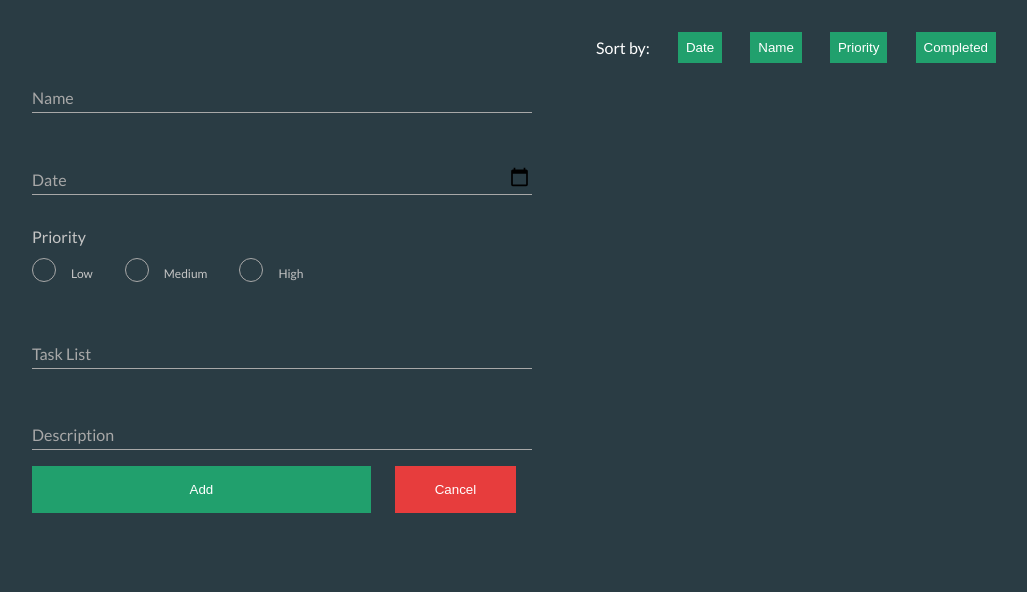
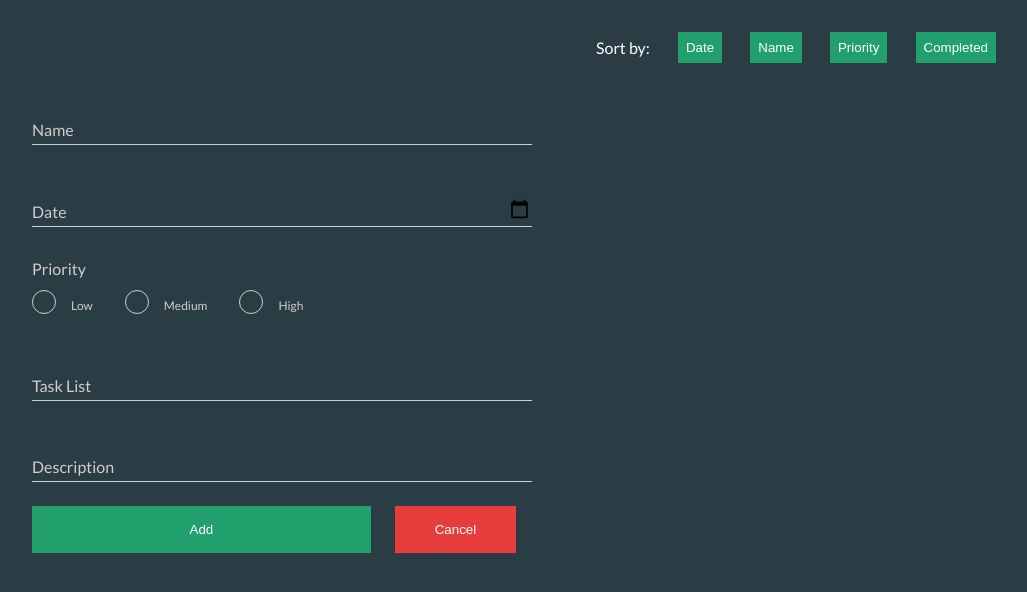
Before and after one commit to Muiqqq/Deadline-App-Frontend, a React (Create React App) app in the folder deadline-app/: page / in a window 1280 px wide. Shown: the top 592 px of the page, without its empty margins (5-1032 px from the left). Built offline with nearby package versions, Linux system fonts and the light colour scheme.

Commit message:
Make form more visible from the background.

```diff
--- a/deadline-app/src/scss/Main.scss
+++ b/deadline-app/src/scss/Main.scss
@@ -1,6 +1,8 @@
+// Variables
 $bg-color: #2a3c44;
 $btn-green: #21a06d;
 $btn-red: #e73d3d;
+$light-grey: rgb(207, 207, 207);
 
 // Global reset
 * {
@@ -72,7 +74,8 @@ ul {
 
 // Form component styling
 .form {
-  margin: 2rem;
+  margin-top: 2rem;
+  padding: 2rem;
 
   form {
     display: flex;
@@ -90,7 +93,7 @@ ul {
       padding-bottom: 1rem;
       margin-bottom: 0.3rem;
       background-color: $bg-color;
-      color: rgb(197, 197, 197);
+      color: $light-grey;
       border: none;
       font-size: 1.3rem;
       font-weight: 200;
@@ -115,8 +118,8 @@ ul {
         width: 100%;
         height: 100%;
         pointer-events: none;
-        border-bottom: 1px solid rgb(168, 168, 168);
-        color: rgb(168, 168, 168);
+        border-bottom: 1px solid $light-grey;
+        color: $light-grey;
         font-size: 1rem;
       }
 
@@ -147,7 +150,7 @@ ul {
 
       input:focus::-webkit-datetime-edit {
         transform: translateY(-160%);
-        color: rgb(197, 197, 197);
+        color: $light-grey;
       }
 
       input:focus + .label-name::after,
@@ -160,7 +163,7 @@ ul {
     input::placeholder,
     textarea::placeholder {
       /* Chrome, Firefox, Opera, Safari 10.1+ */
-      color: rgb(197, 197, 197);
+      color: $light-grey;
       opacity: 1; /* Firefox */
     }
 
@@ -169,7 +172,7 @@ ul {
       margin-top: 2rem;
 
       label:first-child {
-        color: rgb(197, 197, 197);
+        color: $light-grey;
       }
 
       .radio-container {
@@ -186,7 +189,7 @@ ul {
         }
         label::before {
           content: '';
-          border: 1px solid rgb(168, 168, 168);
+          border: 1px solid $light-grey;
           display: inline-block;
           height: 22px;
           width: 22px;
@@ -220,7 +223,7 @@ ul {
     }
 
     .submitbuttons button {
-      margin-top: 1rem;
+      margin-top: 1.5rem;
       padding: 1rem;
       color: #fff;
       border: none;
```
